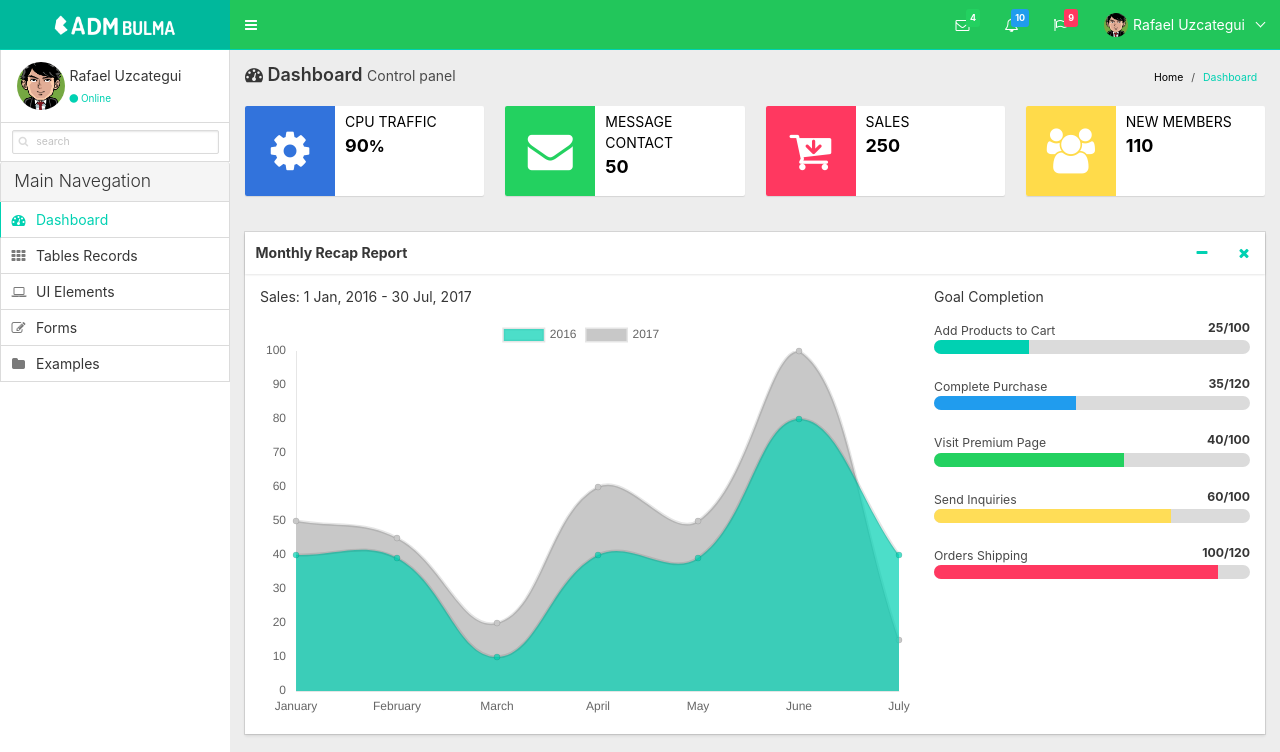
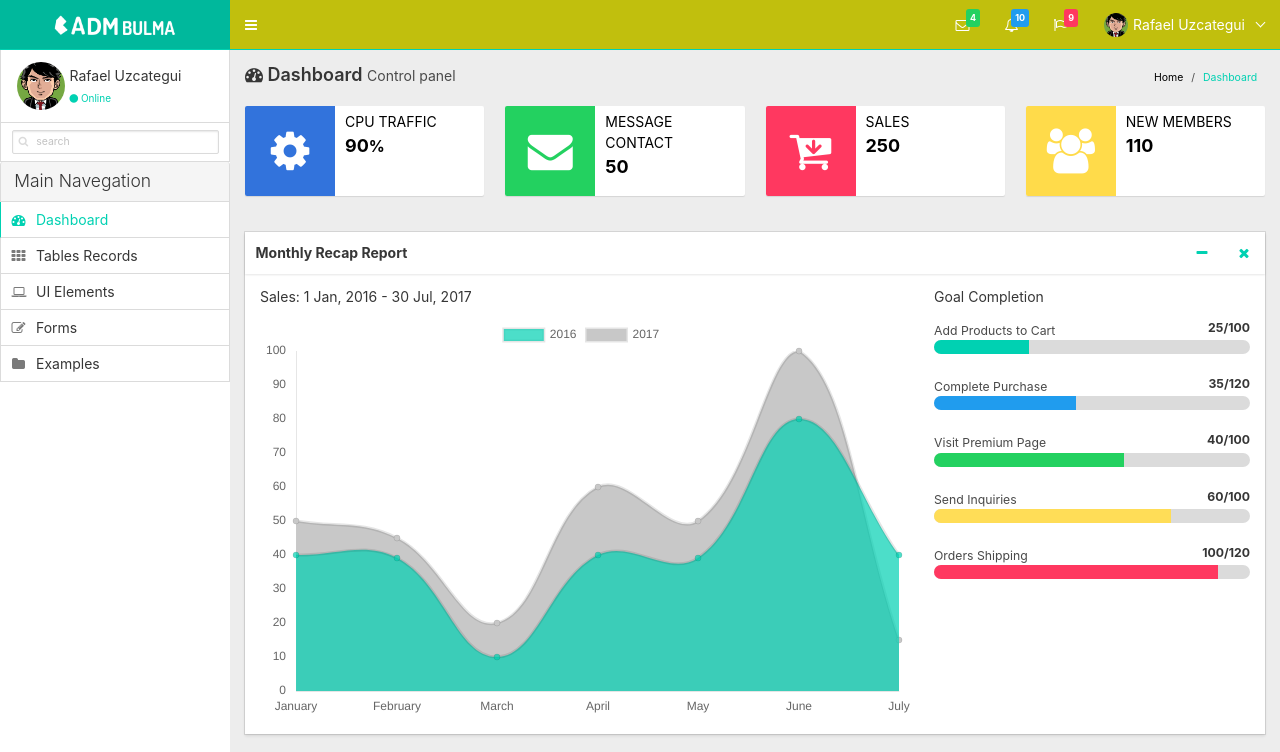
Before and after one commit to AdminBulma-Comunidad/AdminBulma, a plain HTML site: page dist/img/index.html in a window 1280 px wide. Shown: the top 752 px of the page. Drawn offline with nearby package versions, Linux system fonts and the light colour scheme; files that its build step writes are made by us from their sources; files whose address does not match are found by name.

Commit message:
Color is-primary css emilia

```diff
--- a/dist/css/admin.css
+++ b/dist/css/admin.css
@@ -4,7 +4,7 @@
     font-size: 14px !important;
 }
 .is-primary{
-    background-color: #22c65b !important;
+    background-color: #C1BF0D !important;
 }
  .img-circle {
     border-radius: 50% !important;
```
